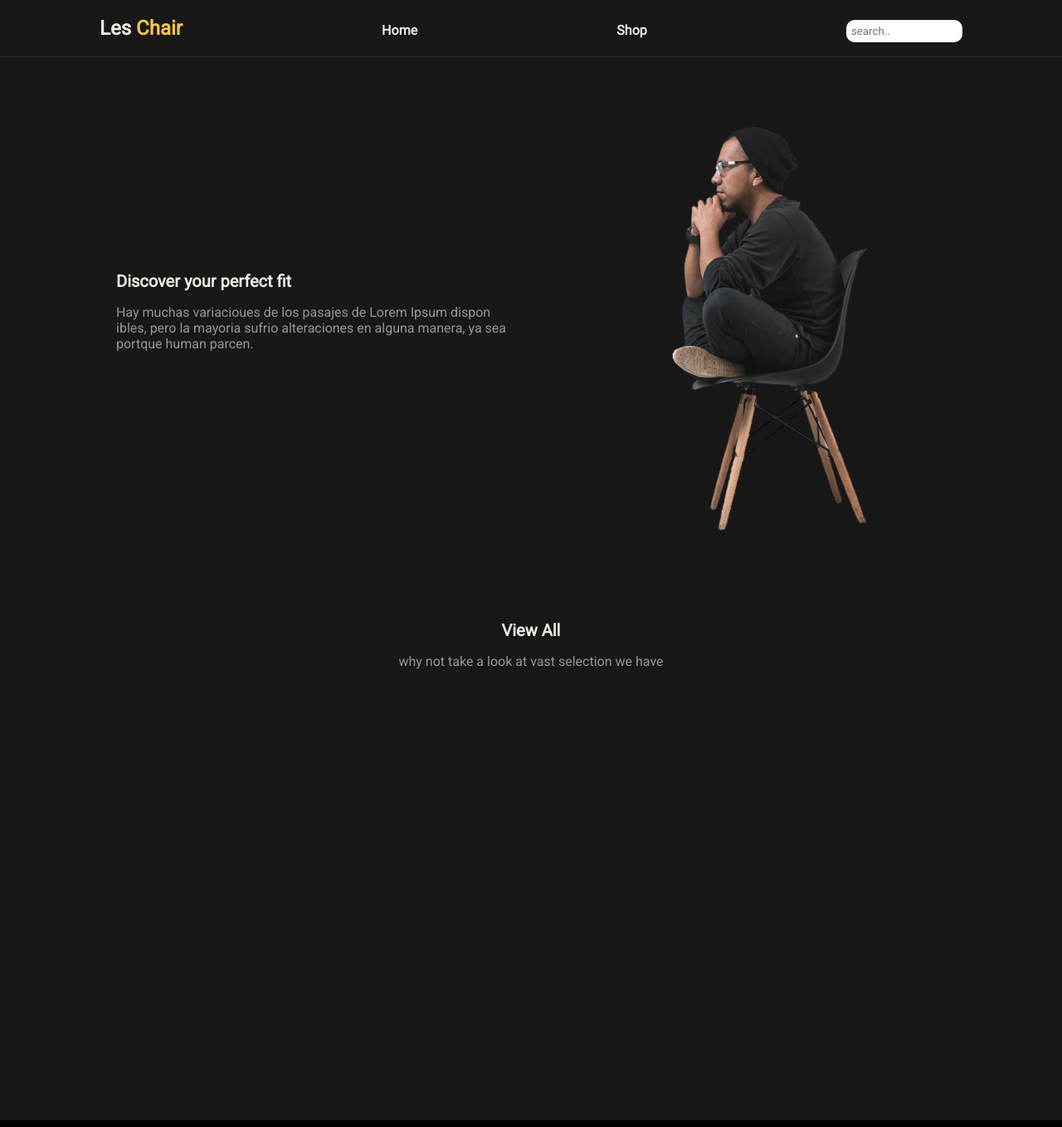
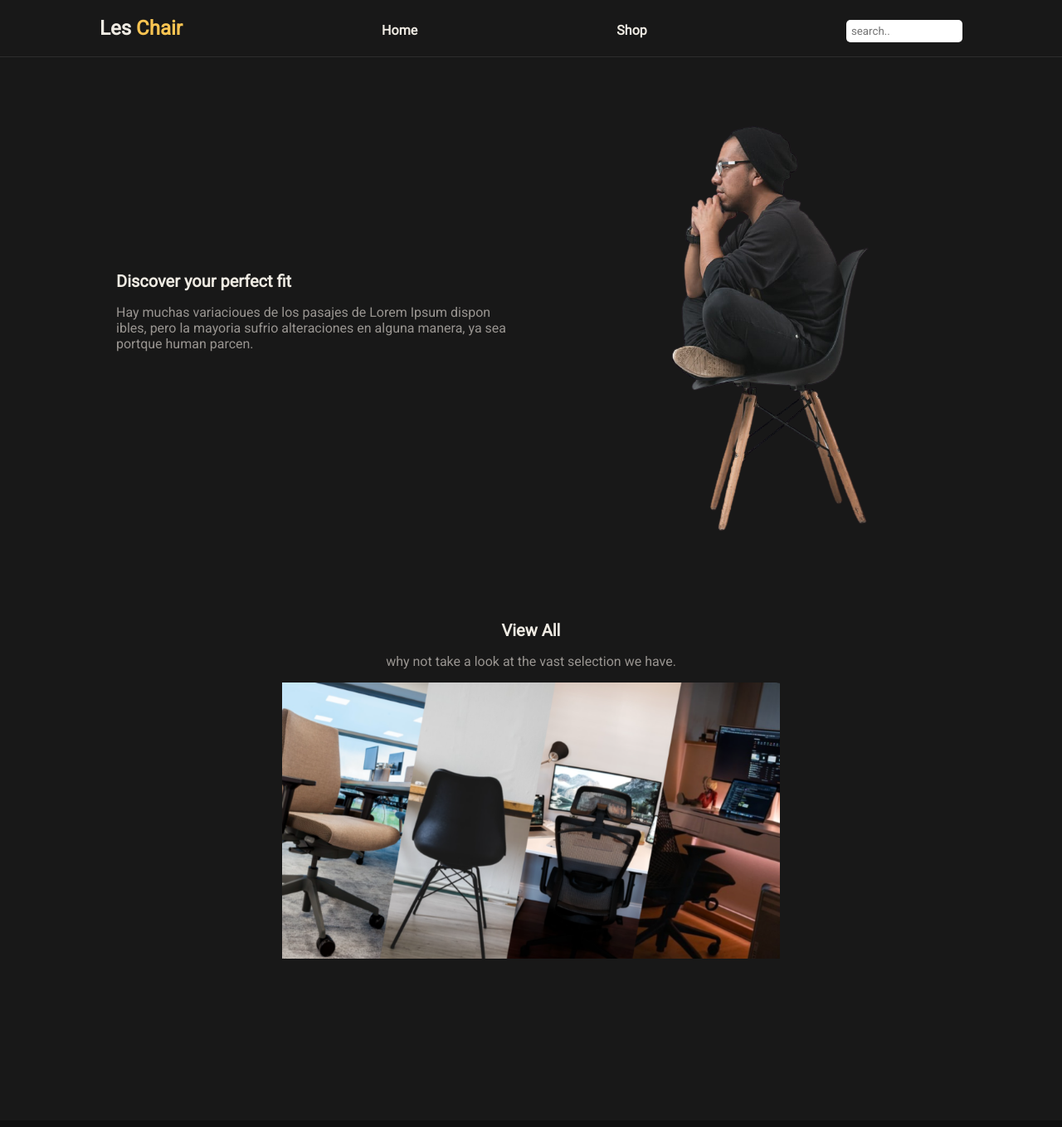
Before and after one commit to scottajames/Les-Chair, a PHP site: page / in a window 1280 px wide. Shown: the whole page at 83% size. Run offline with PHP 8.4, Linux system fonts and the light colour scheme.

Commit message:
Add files via upload

```diff
--- a/index.html
+++ b/index.html
@@ -30,8 +30,8 @@
 	</div>
 	<div class="featured">
 		<h1>View All</h1>
-		<p>why not take a look at vast selection we have</p>
-		<a href="#"><img src="#" alt=""></a>
+		<p>why not take a look at the vast selection we have.</p>
+		<a href="#"><img alt="Desk Chairs mouse over effect" src="Product.png" onmouseover="this.src='ProductHover.png'" onmouseout="this.src='Product.png'" /></a>
 	</div>
 </div>
 </main>
--- a/style.css
+++ b/style.css
@@ -15,7 +15,7 @@ footer {
 	bottom:  0;
 	width:  100vw;
 	height:  1vh;
-	background-color:  black;
+	background-color:  #0F0F0F;
 }
 header {
 	border-bottom:  1px solid #2E2D2D;
@@ -42,14 +42,14 @@ header a {
 	font-weight:  bold;
 	text-decoration: none;
 	color: var(--white);
-	font-size: min(max(12px, 4vw), 16px);
+	font-size: 2vmin;
 }
 .hover:hover {
 	color: var(--yellow);
 }
 input {
 	border:  none;
-	border-radius: 10px;
+	border-radius: 5px;
 	min-width:  85px;
 	width:  10vw;
 	padding:  0.75vmin;
@@ -62,10 +62,6 @@ input {
 #container p {
 	font-size:  2vmin;
 	color:  var(--grey);
-}
-#container img {
-	max-width: 100%;
-  height: auto;
 }
 #container {
   display: grid;
@@ -88,8 +84,16 @@ input {
 }
 .topImage { grid-area: topImage;
 align-self: center;}
-
+.topImage img {
+	max-width: 100%;
+  height: auto;
+}
 .featured { grid-area: featured;
 	text-align: center;
 	margin:  0 auto;
+
 }
+.featured img {
+	max-width: 75%;
+  height: auto;
+}
```
Also changed, not shown: Product.png (added), ProductHover.png (added).
